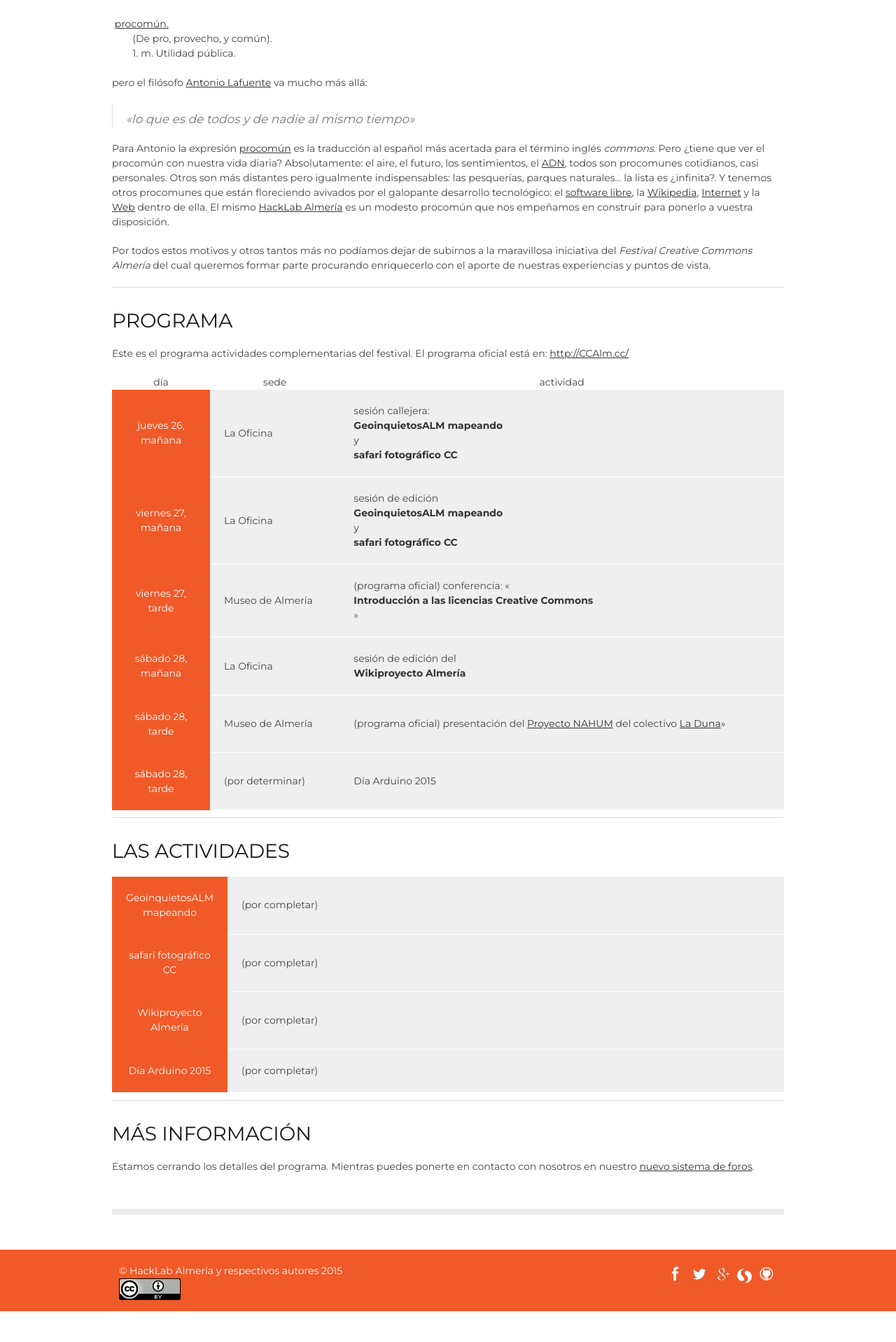
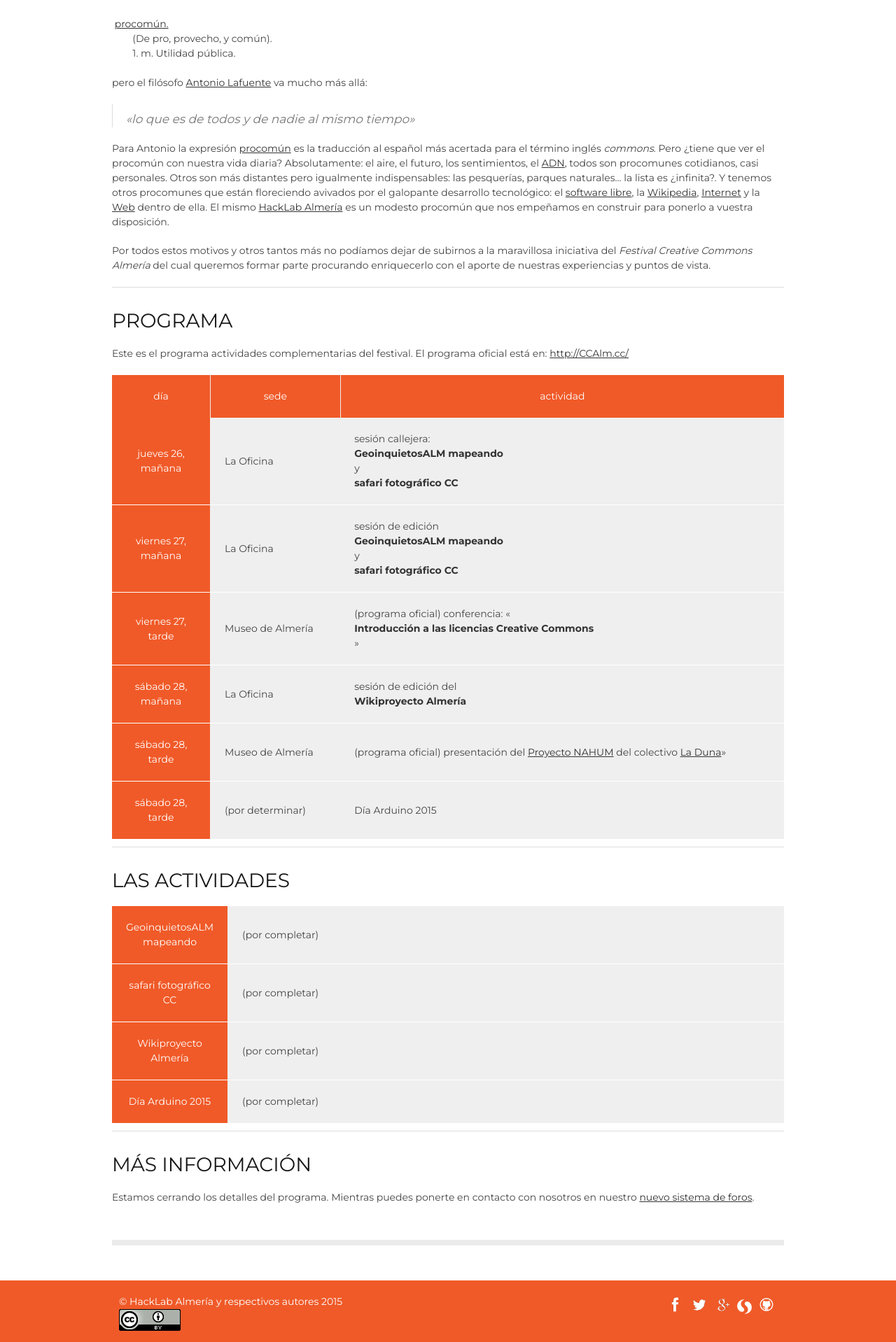
Before and after one commit to HackLab-Almeria/hacklab-almeria.github.io, a Jekyll site: the page built from _posts/2015-03-26-CCAlm.md, in a window 1280 px wide. Shown: the part 1308-3226 px from the top of the page at 70% size. Built offline with Jekyll 4.4.1, drawn with Linux system fonts in a browser that asks for light colours; a script that is not in the unit is left out; comment, search, counter and statistics services are not loaded; before the commit the page ends 3182 px from its top, so only the background shows below that.

Commit message:
Ajustes en el CSS de las tablas

```diff
--- a/css/docs.css
+++ b/css/docs.css
@@ -154,22 +154,34 @@
 		width: 100%;
 	}
 
-	td {
-		background:#f05a28;
-		padding:20px;
-		color:#ffffff;
-		width: 100px;
-		text-align: center;
+	td, th {
+        background: #f05a28;
+        padding: 20px;
+        color: #ffffff;
+        text-align: center;
+    }
+
+    th + th {
+        border-left: solid 1px #efefef;
+    }
+
+
+
+    td {
+        width: 100px;
 		vertical-align: middle;
-	}
+        border-right: solid 1px #efefef;
+        border-bottom:solid 1px #fff;
+
+    }
 
 	td + td {
 		width: auto;
 		background:#efefef;
 		padding:20px;
-		border-bottom:solid 1px #fff;
 		color: #444;
 		text-align: left;
+        border-right: 0;
 	}
 
 	table strong {
```
